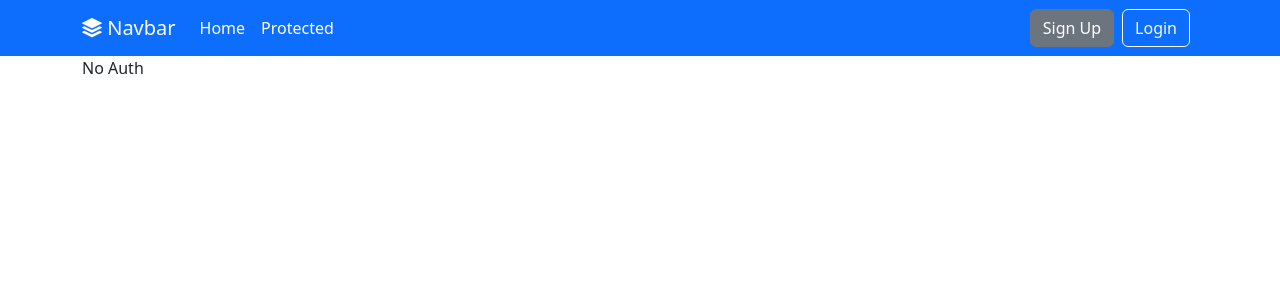
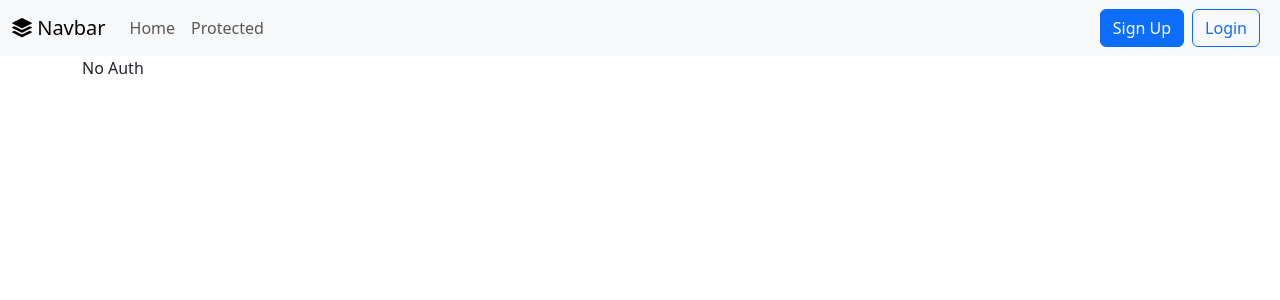
Before and after one commit to ezeparziale/flask-auth-google-template, a Flask app: page / in a window 1280 px wide. Shown: the top 300 px of the page. Run offline with Flask 3, Linux system fonts and the light colour scheme; parts of the project's set-up code (start-up, migrations or seed data) failed here and were passed over.

Commit message:
:rocket: feat: improve navbar

```diff
--- a/app/templates/navbar.html
+++ b/app/templates/navbar.html
@@ -1,19 +1,27 @@
-<nav class="navbar navbar-expand fixed-top navbar-dark bg-primary">
-  <div class="container-xl">
+<nav class="navbar navbar-expand-lg bg-body-tertiary fixed-top">
+  <div class="container-fluid">
     <a class="navbar-brand" href="#"><i class="bi bi-stack"></i> Navbar</a>
-
-    <ul class="nav col-12 col-lg-auto me-lg-auto mb-2 justify-content-center mb-md-0">
-      <li><a href="/" class="nav-link px-2 text-white">Home</a></li>
-      <li><a href="/protected" class="nav-link px-2 text-white">Protected</a></li>
+    <button class="navbar-toggler" type="button" data-bs-toggle="collapse" data-bs-target="#navbarSupportedContent"
+      aria-controls="navbarSupportedContent" aria-expanded="false" aria-label="Toggle navigation">
+      <span class="navbar-toggler-icon"></span>
+    </button>
+    <div class="collapse navbar-collapse" id="navbarSupportedContent">
+      <ul class="navbar-nav me-auto mb-2 mb-lg-0">
+        <li class="nav-item">
+          <a class="nav-link" href="/">Home</a>
+        </li>
+        <li class="nav-item">
+          <a href="/protected" class="nav-link">Protected</a>
+        </li>
       </ul>
-
       <ul class="navbar-nav justify-content-end">
         {% if current_user.is_authenticated %}
-        <a class="btn btn-outline-light me-2" href="{{ url_for('auth.logout') }}">Logout</a>
+        <a class="btn btn-outline-primary me-2" href="{{ url_for('auth.logout') }}">Logout</a>
         {% else %}
-        <a class="btn btn-secondary me-2" href="{{ url_for('auth.login') }}">Sign Up</a>
-        <a class="btn btn-outline-light me-2" href="{{ url_for('auth.login') }}">Login</a>
+        <a class="btn btn-primary me-2" href="{{ url_for('auth.login') }}">Sign Up</a>
+        <a class="btn btn-outline-primary me-2 mt-2 mt-lg-0" href="{{ url_for('auth.login') }}">Login</a>
         {% endif %}
       </ul>
     </div>
+  </div>
 </nav>
```
Lines whose indentation alone changed are shown as unchanged.
